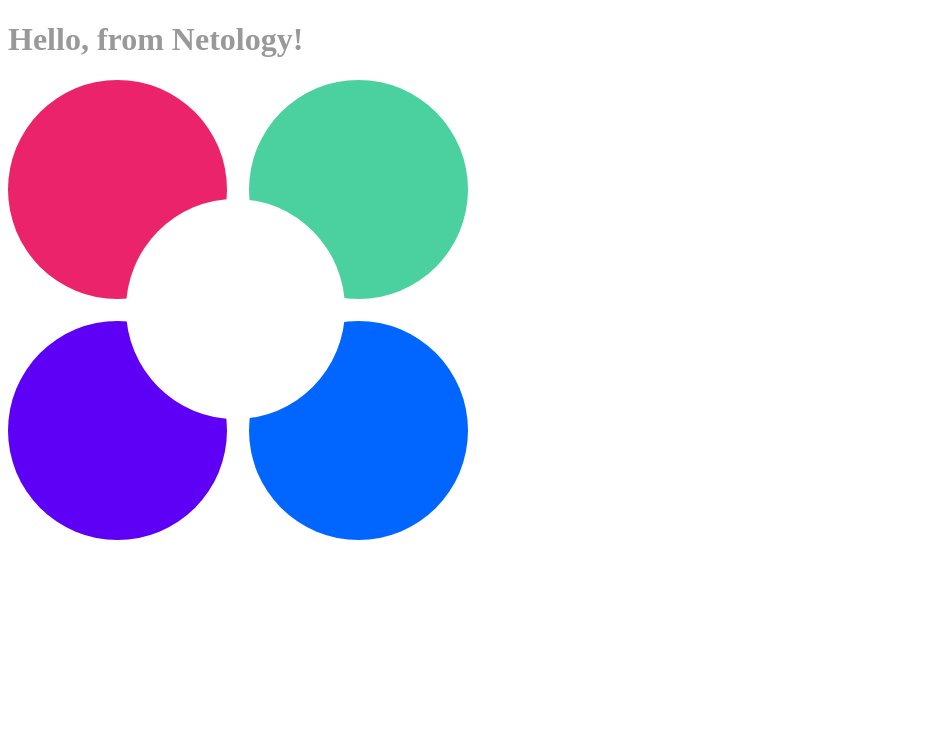
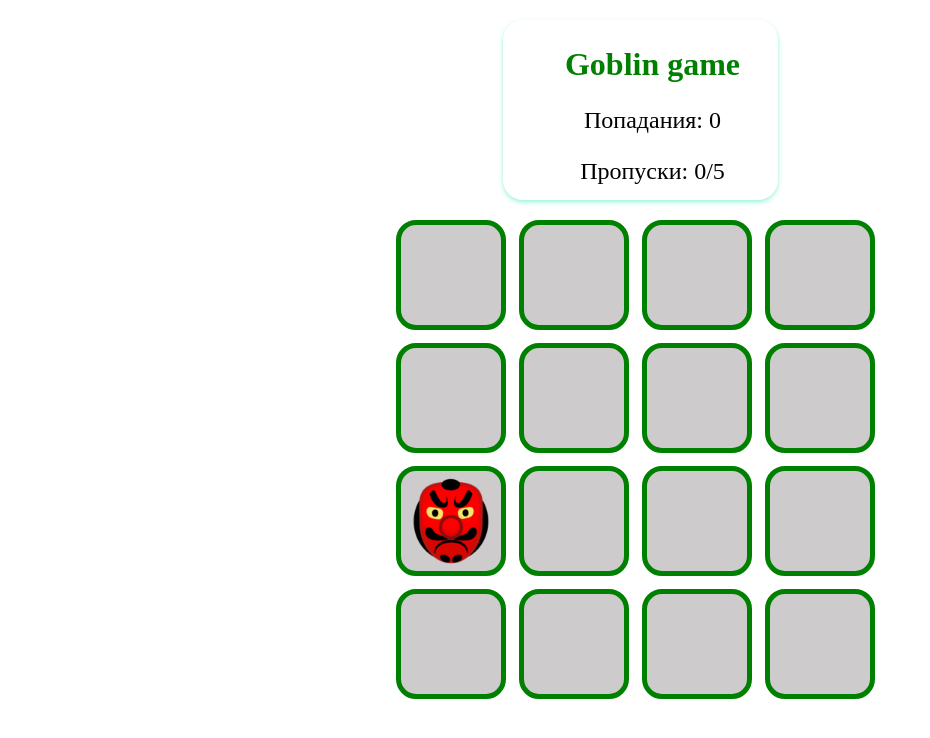
Before and after one commit to EkaterinaDuzh/events, a website built with webpack: page src/index.html in a window 1280 px wide. Shown: the whole page, without its empty margins (0-930 px from the left). Built offline with nearby package versions, Linux system fonts and the light colour scheme.

Commit message:
Задание

```diff
--- a/package.json
+++ b/package.json
@@ -1,10 +1,10 @@
 {
   "name": "webpack5",
   "version": "1.0.0",
-  "description": "[Руководство по настройке Webpack](https://webpack.js.org/guides/) [Руководство по настройке GitHub Actions](https://docs.github.com/en/actions/quickstart)",
+  "description": "",
   "main": "index.js",
   "scripts": {
-    "start": "webpack serve --config webpack.dev.js",
+   "start": "webpack serve --config webpack.dev.js",
     "build": "webpack --config webpack.prod.js",
     "lint": "eslint . --fix",
     "test": "jest",
--- a/src/css/style.css
+++ b/src/css/style.css
@@ -1,3 +1,60 @@
 body {
-    color: #999;
-}
+    margin: 0;
+    padding: 0;
+    user-select: none;
+  }
+
+  .game-board {
+    display: grid;
+    grid-template-columns: repeat(4, 120px);
+    grid-template-rows: repeat(4, 120px);
+    gap: 3px;
+    width: fit-content;
+    margin: 20px auto;
+  }
+
+  .game-info {
+    display: block;
+    box-shadow: 0 2px 4px rgba(42, 236, 187, 0.5);
+    width: 250px;
+    height: 150px;
+    padding: 5px 0px 25px 25px;
+    margin: 20px auto;
+    border-radius: 20px;
+  }
+
+  .title {
+    color: green;
+    text-align: center;
+  }
+
+  .text {
+    font-size: 1.5rem;
+    text-align: center;
+  }
+
+  .cell {
+    background: rgb(205, 203, 203);
+    width: 100px;
+    height: 100px;
+    position: relative;
+    border: 5px solid green;
+    border-radius: 20px;
+    cursor: url("../img/hammer-cursor.png"), auto;
+  }
+
+  .cell:hover {
+    transform: scale(1.05);
+    box-shadow: inset 3px 3px 8px rgba(0, 0, 0, 0.1), inset -3px -3px 8px rgba(255, 255, 255, 0.7),
+                7px 7px 14px rgba(0, 0, 0, 0.1), -7px -7px 14px rgba(255, 255, 255, 0.7);
+  }
+
+  .goblin {
+    background-size: cover;
+    width: 90%;
+    height: 90%;
+    position: absolute;
+    top: 50%;
+    left: 50%;
+    transform: translate(-50%, -50%);
+  }
--- a/src/index.html
+++ b/src/index.html
@@ -2,12 +2,19 @@
 <html lang="en">
 <head>
   <meta charset="UTF-8">
-  <meta name="viewport" content="width=device-width, initial-scale=1.0">
-  <meta http-equiv="X-UA-Compatible" content="ie=edge">
+  <meta content="width=device-width, initial-scale=1.0" name="viewport">
+  <meta content="ie=edge" http-equiv="X-UA-Compatible">
   <title>Document</title>
 </head>
 <body>
-<h1>Hello, from Netology!</h1>
-<img src="img/netology.svg" alt="Netology Logo">
+
+<div class="game-info">
+<h1 class="title">Goblin game</h1>
+<div class="text-wrapper">
+  <p class="text">Попадания: <span class="score hit">0</span></p>
+  <p class="text">Пропуски: <span class="score miss">0</span>/5</p>
+</div>
+</div>
+<div class="game-board" id="game-board"></div>
 </body>
 </html>
--- a/src/index.js
+++ b/src/index.js
@@ -1,5 +1,2 @@
+import "./js/app";
 import "./css/style.css";
-
-import "./js/app";
-
-// TODO: write your code in app.js
--- a/src/js/app.js
+++ b/src/js/app.js
@@ -1,11 +1,5 @@
-// TODO: write code here
+import Start from "./start.js";
 
-// comment this to pass build
-const unusedVariable = "variable";
-
-// for demonstration purpose only
-export default function demo(value) {
-  return `Demo: ${value}`;
-}
-
-console.log("app.js included");
+document.addEventListener("DOMContentLoaded", () => {
+  Start.init();
+});
--- /dev/null
+++ b/src/js/game.js
@@ -0,0 +1,78 @@
+export default class Game {
+    constructor(boardSelector) {
+      this.board = document.querySelector(boardSelector);
+      this.cells = [];
+      this.goblinImgSrc = require("../img/goblin.png");
+      this.hits = 0;
+      this.misses = 0;
+      this.maxMisses = 5;
+      this.initBoard();
+      this.attachCursor();
+    }
+
+    initBoard() {
+      for (let i = 0; i < 16; i += 1) {
+        const cell = document.createElement("div");
+        cell.classList.add("cell");
+        this.board.appendChild(cell);
+        this.cells.push(cell);
+      }
+    }
+
+    attachCursor() {
+      this.cells.forEach((cell) => {
+        cell.addEventListener("click", () => {
+          if (cell.firstChild && cell.firstChild.classList.contains("goblin")) {
+            this.updateScore(true, cell);
+            cell.firstChild.remove();
+          } else {
+            this.updateScore(false);
+          }
+        });
+      });
+    }
+
+    updateScore(hit = null) {
+      if (hit) {
+        this.hits++;
+        document.querySelector(".score.hit").textContent = this.hits;
+      } else {
+        this.misses++;
+        document.querySelector(".score.miss").textContent = this.misses;
+        if (this.misses >= this.maxMisses) {
+          alert("Игра окончена!");
+          clearInterval(this.intervalId);
+
+          this.hits = 0;
+          this.misses = 0;
+
+          document.querySelector(".score.hit").textContent = this.hits;
+          document.querySelector(".score.miss").textContent = this.misses;
+        }
+      }
+    }
+
+    startGame() {
+      const goblin = document.createElement("img");
+      goblin.src = this.goblinImgSrc;
+      goblin.classList.add("goblin");
+      let previousCellIndex = Math.floor(Math.random() * this.cells.length);
+      let currentCell = this.cells[previousCellIndex];
+      currentCell.appendChild(goblin);
+
+      this.intervalId = setInterval(() => {
+        goblin.classList.add("hidden");
+
+        let randomCellIndex;
+        do {
+          randomCellIndex = Math.floor(Math.random() * this.cells.length);
+        } while (randomCellIndex === previousCellIndex);
+
+        previousCellIndex = randomCellIndex;
+        currentCell = this.cells[randomCellIndex];
+
+        currentCell.appendChild(goblin);
+        goblin.classList.remove("hidden");
+      }, 1000);
+    }
+  }
--- /dev/null
+++ b/src/js/start.js
@@ -0,0 +1,10 @@
+import Game from "./game";
+
+class Start {
+  static init() {
+    this.game = new Game("#game-board");
+    this.game.startGame();
+  }
+}
+
+export default Start;
```
Also changed, not shown: src/js/__tests__/app.test.js (added, +3 -0 lines), src/js/app.test.js (deleted, +0 -11 lines), src/js/board.js (added, +11 -0 lines), src/img/goblin.png (added), src/img/hammer-cursor.png (added), src/img/netology.svg (deleted).
